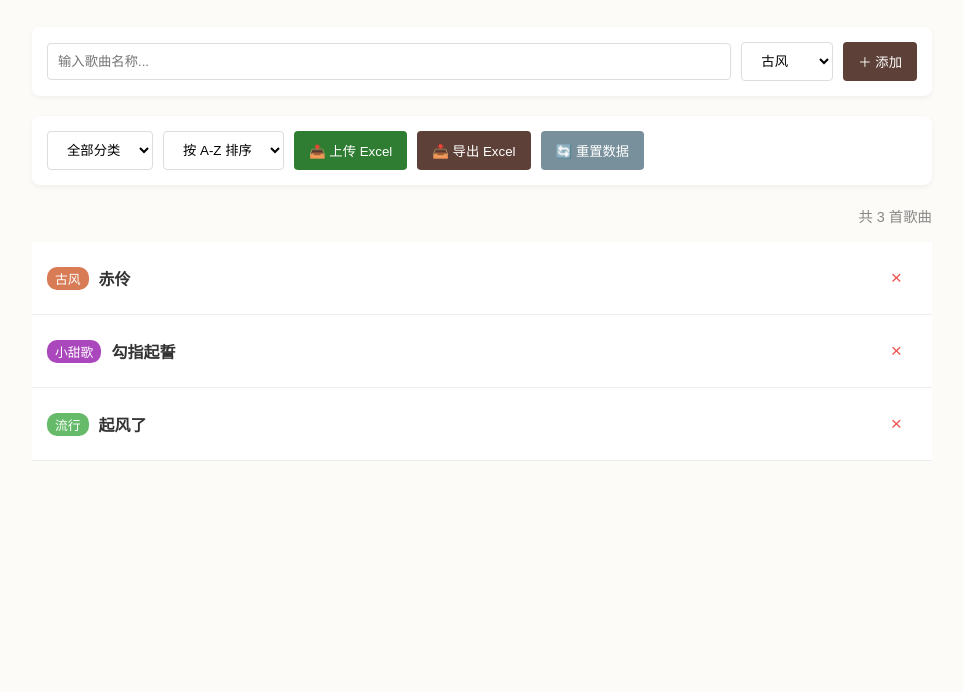
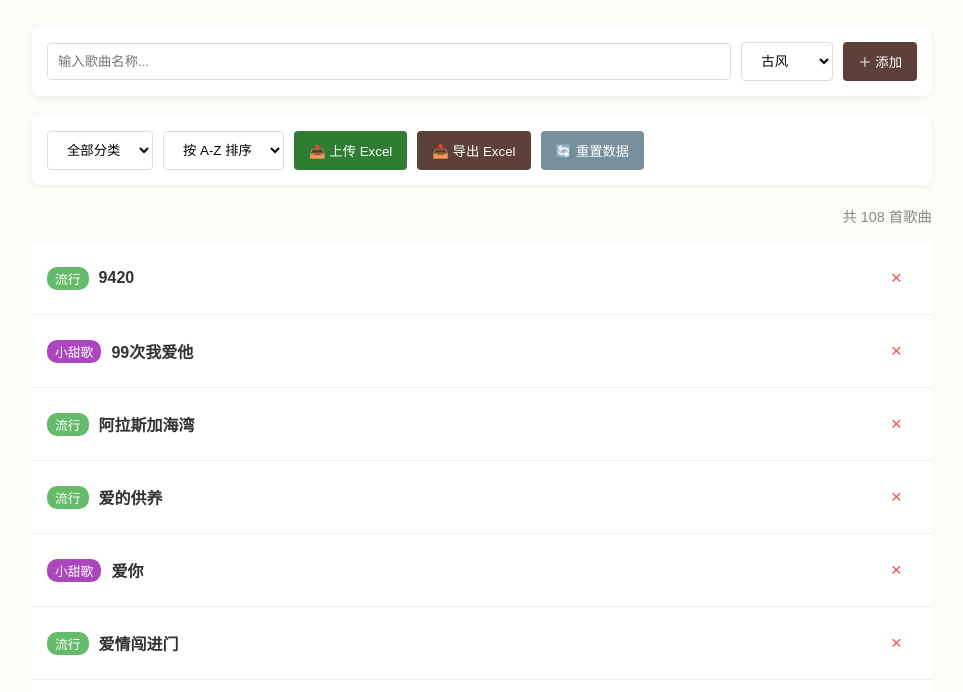
Before and after one commit to Yousa25/ChunYao, a plain HTML site: page index.html in a window 1280 px wide. Shown: the part 86-778 px from the top of the page, without its empty margins (158-1121 px from the left). Drawn offline with Linux system fonts and the light colour scheme.

Commit message:
Refactor index.html structure and content

```diff
--- a/index.html
+++ b/index.html
@@ -215,11 +215,140 @@
 
     <script>
         // 初始化数据
-        let songs = JSON.parse(localStorage.getItem('mySongs')) || [
-            { name: "赤伶", category: "古风" },
-            { name: "起风了", category: "流行" },
-            { name: "勾指起誓", category: "小甜歌" }
-        ];
+let songs = JSON.parse(localStorage.getItem('mySongs')) || [
+    // 🔠 A
+    { name: "Always Online", category: "流行" },
+    { name: "阿拉斯加海湾", category: "流行" },
+    { name: "爱你", category: "小甜歌" },
+    { name: "爱的供养", category: "流行" },
+    { name: "爱情闯进门", category: "流行" },
+    // 🔠 B
+    { name: "不分手的恋爱", category: "流行" },
+    { name: "不问别离", category: "古风" },
+    { name: "不怕", category: "流行" },
+    { name: "不朽之罪", category: "古风" },
+    // 🔠 C
+    { name: "蠢货", category: "流行" },
+    { name: "凑热闹", category: "流行" },
+    { name: "潮汐", category: "流行" },
+    { name: "猜不透", category: "流行" },
+    // 🔠 D
+    { name: "东西", category: "流行" },
+    { name: "东京不太热", category: "流行" },
+    { name: "当你", category: "流行" },
+    { name: "带我走", category: "流行" },
+    { name: "第二杯半价", category: "流行" },
+    { name: "堕", category: "流行" },
+    { name: "冻结", category: "流行" },
+    // 🔠 F
+    { name: "分手的距离", category: "流行" },
+    { name: "飞机场", category: "流行" },
+    { name: "非酋", category: "流行" },
+    { name: "浮生未歇", category: "古风" },
+    { name: "芳华慢", category: "古风" },
+    // 🔠 G
+    { name: "干物女", category: "流行" },
+    { name: "勾指起誓", category: "ACG特典" },
+    { name: "告白气球", category: "流行" },
+    { name: "故梦", category: "古风" },
+    { name: "给我个理由忘记", category: "流行" },
+    // 🔠 H
+    { name: "海绵宝宝", category: "流行" },
+    { name: "好想你", category: "小甜歌" },
+    { name: "坏女孩", category: "流行" },
+    { name: "化身孤岛的鲸", category: "流行" },
+    { name: "红装", category: "流行" },
+    { name: "红昭愿", category: "国风" },
+    { name: "画中仙", category: "流行" },
+    // 🔠 J
+    { name: "江南", category: "流行" },
+    { name: "99次我爱他", category: "小甜歌" },
+    { name: "寄明月", category: "国风" },
+    { name: "尽头", category: "流行" },
+    { name: "9420", category: "流行" },
+    // 🔠 K
+    { name: "客官不可以", category: "流行" },
+    { name: "空山新雨后", category: "国风" },
+    // 🔠 L
+    { name: "浪人琵琶", category: "古风" },
+    { name: "旅行的意义", category: "流行" },
+    { name: "恋爱告急", category: "流行" },
+    { name: "淋雨一直走", category: "流行" },
+    { name: "六月的雨", category: "流行" },
+    { name: "love love", category: "流行" },
+    // 🔠 M
+    { name: "目及皆是你", category: "流行" },
+    { name: "明明就", category: "流行" },
+    { name: "明明说好不哭", category: "流行" },
+    { name: "明天，你好", category: "流行" },
+    // 🔠 N
+    { name: "暖暖", category: "小甜歌" },
+    { name: "暖心", category: "小甜歌" },
+    { name: "年轮", category: "流行" },
+    { name: "虐心", category: "流行" },
+    // 🔠 P
+    { name: "偏爱", category: "流行" },
+    // 🔠 Q
+    { name: "晴天", category: "流行" },
+    { name: "青花瓷", category: "流行" },
+    { name: "七秒钟的记忆", category: "流行" },
+    { name: "牵丝戏", category: "古风雅韵" },
+    { name: "情花", category: "流行" },
+    { name: "情深深雨蒙蒙", category: "流行" },
+    { name: "千年泪", category: "流行" },
+    // 🔠 R
+    { name: "日不落", category: "流行" },
+    { name: "如果可以", category: "流行" },
+    { name: "如果爱忘了", category: "流行" },
+    { name: "入戏太深", category: "流行" },
+    // 🔠 S
+    { name: "舍得", category: "流行" },
+    { name: "拾忆", category: "流行" },
+    { name: "瞬", category: "流行" },
+    { name: "霜雪千年", category: "古风雅韵" },
+    { name: "素颜", category: "流行" },
+    { name: "神的随波逐流", category: "ACG特典" },
+    { name: "山花寻海树", category: "古风雅韵" },
+    { name: "舍得", category: "流行" },
+    // 🔠 T
+    { name: "特别的人", category: "流行" },
+    { name: "跳楼机", category: "流行" },
+    { name: "天若有情", category: "流行" },
+    { name: "天后", category: "流行" },
+    { name: "褪黑素", category: "流行" },
+    { name: "棠梨煎雪", category: "古风雅韵" },
+    { name: "太聪明", category: "流行" },
+    // 🔠 W
+    { name: "我们", category: "流行" },
+    { name: "我又初恋了", category: "流行" },
+    { name: "无颜女", category: "流行" },
+    // 🔠 X
+    { name: "小酒窝", category: "小甜歌" },
+    { name: "像晴天像雨天", category: "流行" },
+    { name: "心墙", category: "流行" },
+    { name: "下一个天亮", category: "流行" },
+    { name: "夏天的风", category: "流行" },
+    { name: "心跳的证明", category: "流行" },
+    { name: "学猫叫", category: "流行" },
+    { name: "写给我第一个喜欢的女孩的歌", category: "流行" },
+    // 🔠 Y
+    { name: "有何不可", category: "流行" },
+    { name: "遇见", category: "流行" },
+    { name: "遇到", category: "流行" },
+    { name: "隐形的翅膀", category: "流行" },
+    { name: "雨爱", category: "流行" },
+    { name: "有你在", category: "流行" },
+    { name: "雨蝶", category: "流行" },
+    { name: "折枝花满衣", category: "流行" },
+    { name: "越长大越孤单", category: "流行" },
+    { name: "一眼万年", category: "流行" },
+    // 🔠 Z
+    { name: "指纹", category: "流行" },
+    // 🎋 古风雅韵
+    { name: "采梦女", category: "古风雅韵" },
+    // 🎮 ACG特典
+    // 🎧 国风
+];
 
         // 渲染列表
         function renderList() {
```
